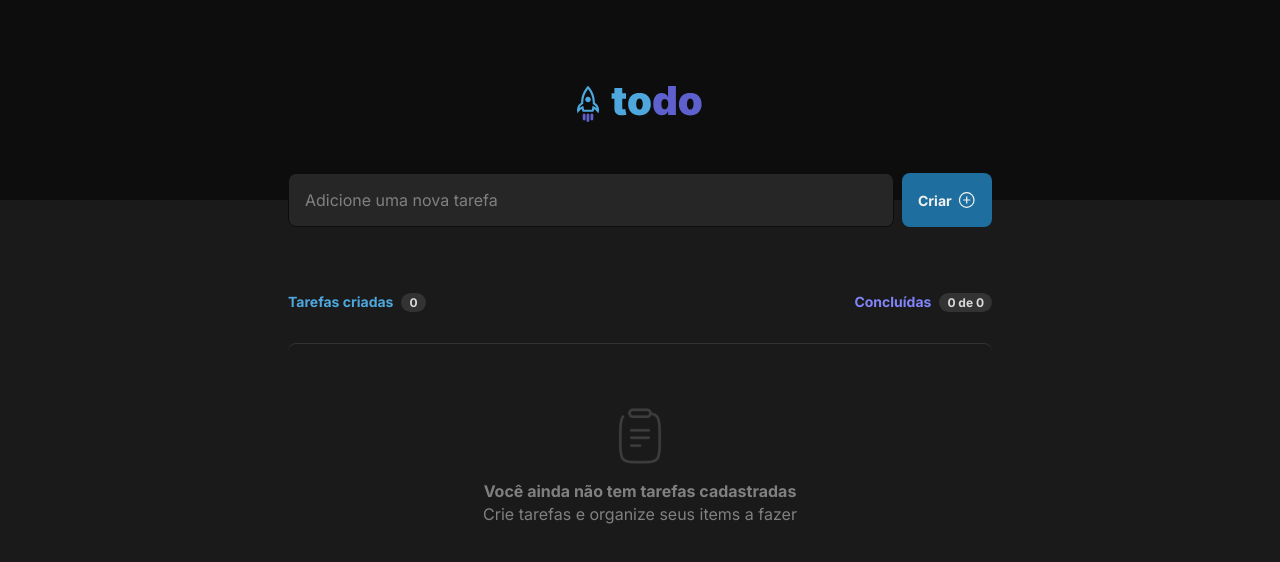
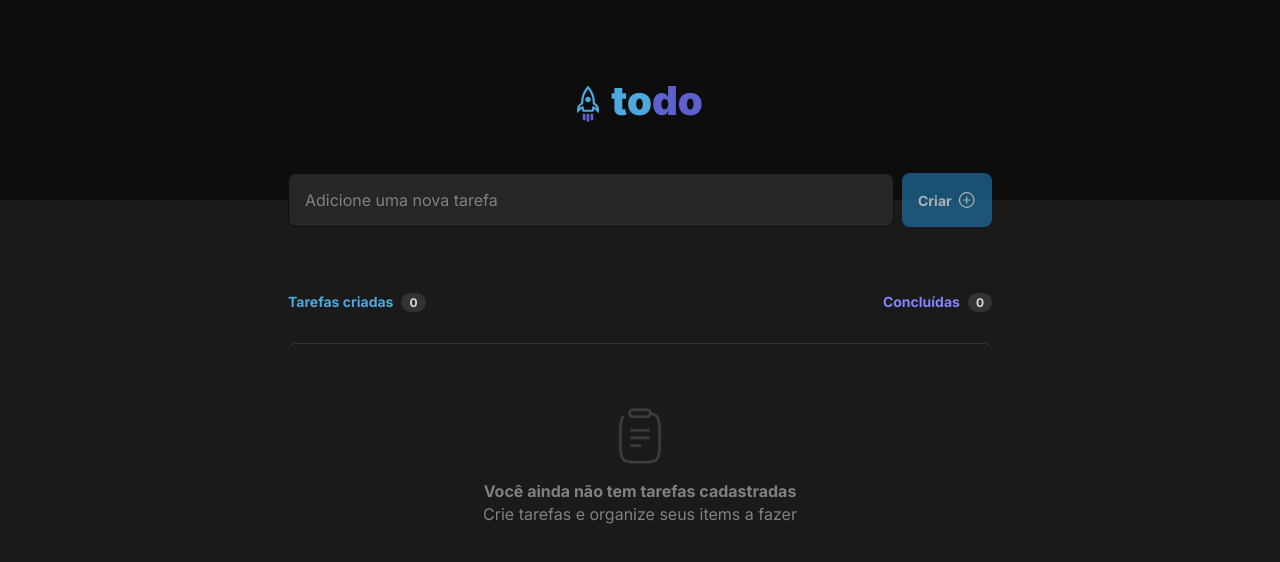
Before and after one commit to LuisRuda/ignite-reactjs-desafio01-todolist, a React (Vite) app: page / in a window 1280 px wide. Shown: the top 562 px of the page. Built offline with nearby package versions, Linux system fonts and the light colour scheme.

Commit message:
feature: handle create new task function

```diff
--- a/src/App.module.css
+++ b/src/App.module.css
@@ -45,8 +45,13 @@
   transition: background-color 0.1s;
 }
 
-.wrapper form button:hover {
+.wrapper form button:not(:disabled):hover {
   background: var(--blue-300);
+}
+
+.wrapper form button:disabled {
+  opacity: 0.7;
+  cursor: not-allowed;
 }
 
 .wrapper form button svg {
@@ -103,6 +108,7 @@
 .listEmptyContainer strong, p {
   font-size: 1rem;
   line-height: 1.4;
+  text-align: center;
 }
 
 
--- a/src/App.tsx
+++ b/src/App.tsx
@@ -1,4 +1,4 @@
-import { useState } from 'react';
+import { useState, ChangeEvent, FormEvent, InvalidEvent } from 'react';
 
 import { PlusCircle } from 'phosphor-react';
 
@@ -13,15 +13,41 @@ import './global.css';
 
 const App: React.FC = () => {
   const [tasks, setTasks] = useState([]);
+  const [newTaskText, setNewTaskText] = useState('');
+
+  const handleNewTaskChange = (event: ChangeEvent<HTMLInputElement>) => {
+    event.target.setCustomValidity('');
+    setNewTaskText(event.target.value);
+  }
+
+  const handleCreateNewTask = (event: FormEvent) => {
+    event.preventDefault();
+  }
+
+  function handleNewTaskInvalid(event: InvalidEvent<HTMLInputElement>) {
+    event.target.setCustomValidity('Esse campo é obrigatório!');
+  }
+
+  const tasksEmpty = tasks.length === 0;
+  const newTaskEmpty = newTaskText.length === 0;
 
   return (
     <div>
       <Header />
 
       <div className={styles.wrapper}>
-        <form>
-          <input type="text" placeholder="Adicione uma nova tarefa" />
-          <button type="submit">Criar <PlusCircle size={20} /></button>
+        <form onSubmit={handleCreateNewTask}>
+          <input
+            required
+            type="text"
+            value={newTaskText}
+            onChange={handleNewTaskChange}
+            onInvalid={handleNewTaskInvalid}
+            placeholder="Adicione uma nova tarefa" />
+          <button type="submit" disabled={newTaskEmpty}>
+            Criar
+            <PlusCircle size={20} />
+          </button>
         </form>
 
         <div className={styles.listHeader}>
@@ -32,16 +58,18 @@ const App: React.FC = () => {
 
           <div className={styles.concluded}>
             <strong>Concluídas</strong>
-            <span>{`0 de ${tasks.length}`}</span>
+            <span>
+              {tasksEmpty ? 0 : `${tasks.length} de ${tasks.length}`}
+            </span>
           </div>
         </div>
 
         <main>
-          {tasks.length > 0 && tasks.map(task => (
+          {!tasksEmpty && tasks.map(task => (
             <Task />
           ))}
 
-          {tasks.length === 0 && (
+          {tasksEmpty && (
             <div className={styles.listEmptyContainer}>
               <img src={listEmptyIcon} alt="Lista vazia" />
               <strong>Você ainda não tem tarefas cadastradas</strong>
```
